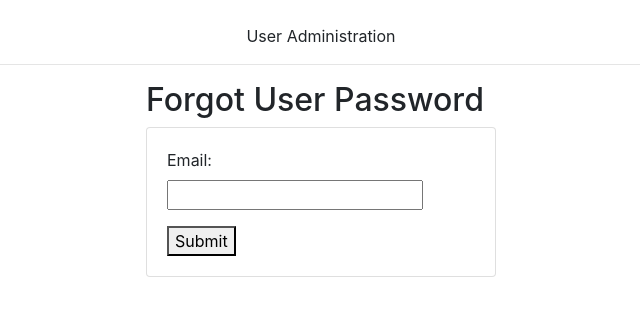
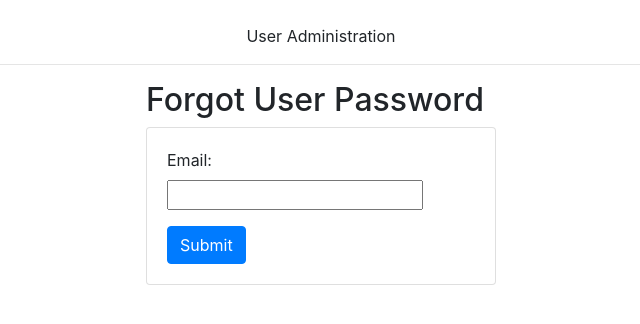
Before and after one commit to SophieHau/itour.com, a Django app: page /profileapp/password_reset/ in a window 1280 px wide. Shown: the top 324 px of the page, without its empty margins (319-959 px from the left). Run offline with Django 3.2, Linux system fonts and the light colour scheme; some libraries are stand-ins or nearby versions.

Commit message:
Modified templates and deleted pyc files

```diff
--- a/templates/registration/base.html
+++ b/templates/registration/base.html
@@ -3,7 +3,7 @@
 <html>
 <head>
   <meta charset="utf-8">
-  <title>{% block title %}Djang AUth{% endblock %}</title>
+  <title>{% block title %}Djang Auth{% endblock %}</title>
   <link href="//maxcdn.bootstrapcdn.com/bootstrap/4.0.0/css/bootstrap.min.css" rel="stylesheet" id="bootstrap-css">
   <script src="//maxcdn.bootstrapcdn.com/bootstrap/4.0.0/js/bootstrap.min.js"></script>
   <script src="//cdnjs.cloudflare.com/ajax/libs/jquery/3.2.1/jquery.min.js"></script>
--- a/templates/registration/password_reset_confirm.html
+++ b/templates/registration/password_reset_confirm.html
@@ -25,7 +25,7 @@
 					        {% endfor %}
 					      </p>
 					    {% endfor %}
-				    <button type="submit">Submit</button>
+				    <button class="btn btn-primary" type="submit">Submit</button>
 				  </form>
 				</article>
 			{% else %}
--- a/templates/registration/password_reset_form.html
+++ b/templates/registration/password_reset_form.html
@@ -25,7 +25,7 @@
 				        {% endfor %}
 				      </p>
 				    {% endfor %}
-			    <button type="submit">Submit</button>
+			    <button class="btn btn-primary" type="submit">Submit</button>
 			  </form>
 			</article>
 		</div>
```
